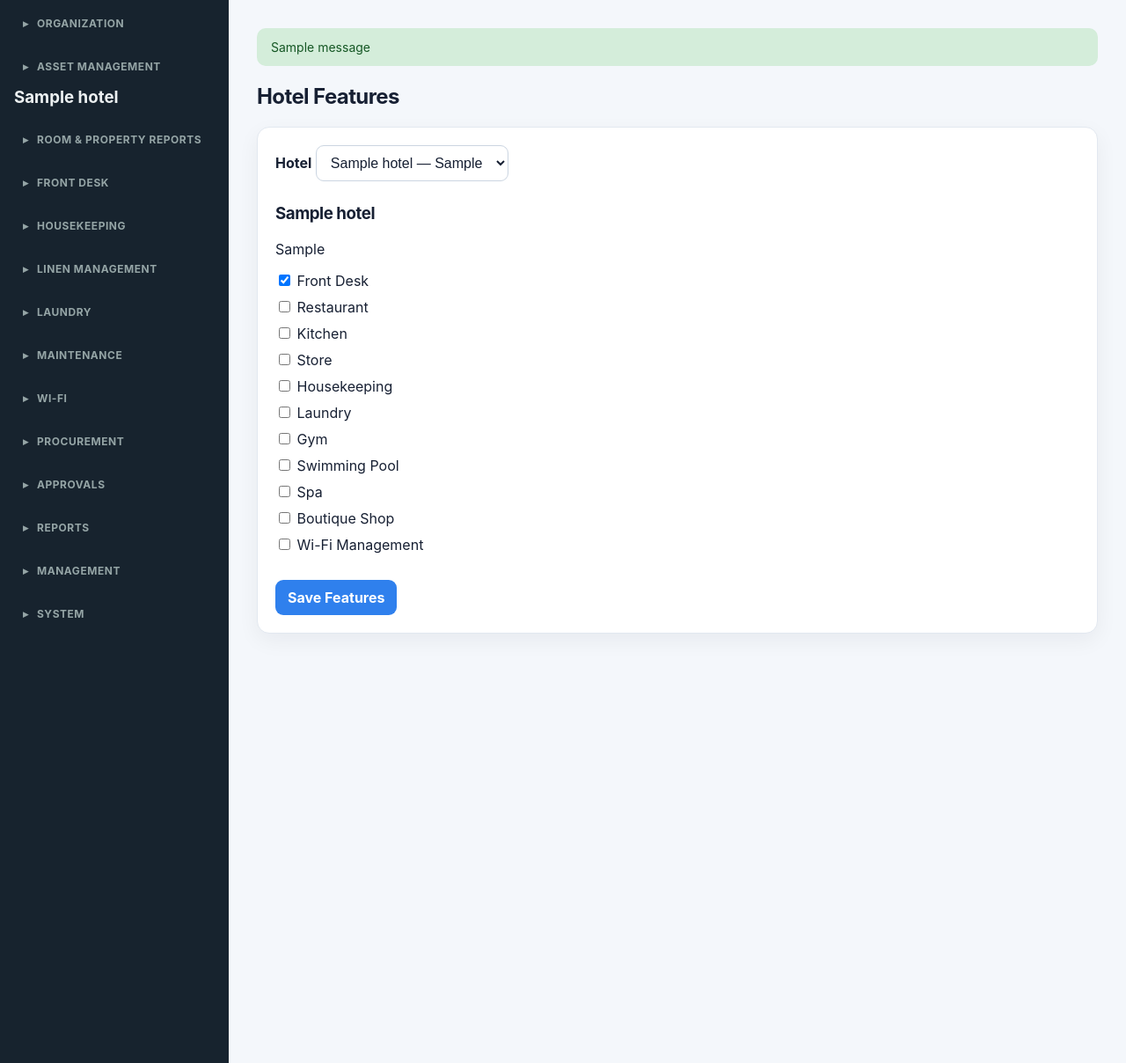
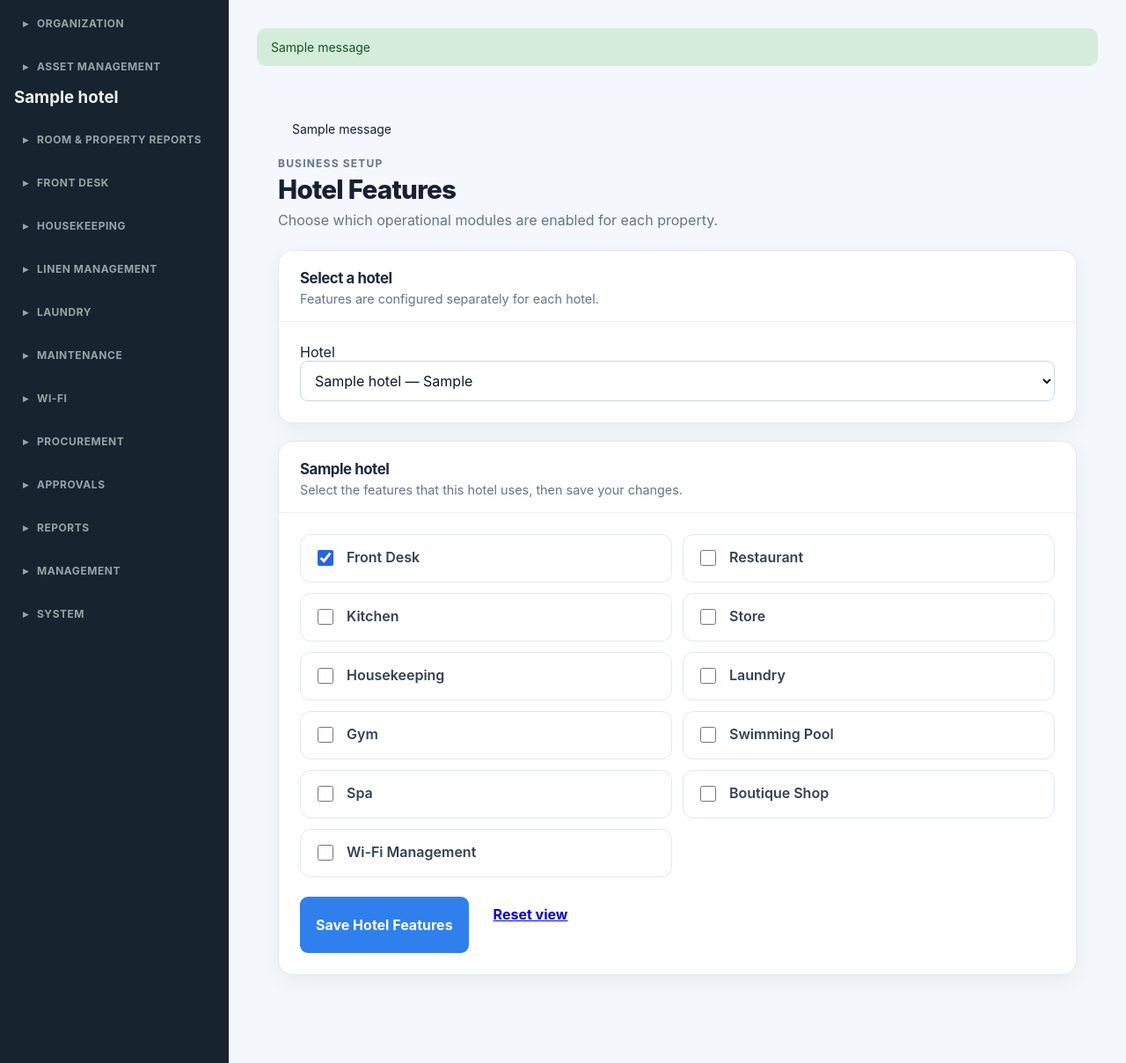
Before and after one commit to nazinamu66/hotel-hms, a Django app: page /inventory/hotel/features/ in a window 1280 px wide. Shown: the part 77-1285 px from the top of the page at 88% size. Run offline with Django 4.2, Linux system fonts and the light colour scheme; a user stored in the database is signed in; tables that the repository leaves empty hold one stand-in row (values such as "Sample post"); grey boxes marked "Sample" are stand-in pictures; one stand-in notice (Sample message) is shown; parts of the project's set-up code (start-up, migrations or seed data) failed here and were passed over.

Commit message:
Modernize hotel feature setup page

```diff
--- a/inventory/templates/inventory/hotel_features.html
+++ b/inventory/templates/inventory/hotel_features.html
@@ -1,118 +1,62 @@
 {% extends "base/base.html" %}
-
-{% block title %}Hotel Features{% endblock %}
-
+{% block title %}Hotel Features | Hotel HMS{% endblock %}
 {% block content %}
-
-<h2>Hotel Features</h2>
-
-<div class="card">
-
-<form method="get" style="margin-bottom:25px;">
-
-    <label>
-        <strong>Hotel</strong>
-    </label>
-
-    <select
-        name="hotel"
-        onchange="this.form.submit()"
-        required
-    >
-
-        <option value="">
-            — Select Hotel —
-        </option>
-
-        {% for h in hotels %}
-
-        <option
-            value="{{ h.id }}"
-            {% if hotel and hotel.id == h.id %}selected{% endif %}
-        >
-            {{ h.name }}
-            {% if h.location %}
-                — {{ h.location }}
-            {% endif %}
-        </option>
-
-        {% endfor %}
-
-    </select>
-
-    <noscript>
-        <button
-            type="submit"
-            class="btn btn-secondary"
-        >
-            Load Hotel
-        </button>
-    </noscript>
-
-</form>
-
-
-{% if hotel %}
-
-    <h3>
-        {{ hotel.name }}
-    </h3>
-
-    {% if hotel.location %}
-        <p>{{ hotel.location }}</p>
+<style>
+.feature-page{max-width:1120px;margin:0 auto;padding:30px 24px 48px}
+.feature-head{display:flex;justify-content:space-between;align-items:flex-start;gap:18px;flex-wrap:wrap;margin-bottom:24px}
+.feature-kicker{font-size:.75rem;font-weight:700;letter-spacing:.1em;text-transform:uppercase;color:#64748b}
+.feature-head h1{font-size:1.85rem;font-weight:760;color:#172033;margin:4px 0 7px}
+.feature-head p{color:#64748b;margin:0;max-width:700px}
+.feature-card{background:#fff;border:1px solid #e2e8f0;border-radius:16px;box-shadow:0 8px 26px rgba(15,23,42,.05);overflow:hidden;margin-bottom:20px}
+.feature-card-head{padding:21px 24px 17px;border-bottom:1px solid #edf1f5}
+.feature-card-head h2{font-size:1.05rem;font-weight:700;color:#1e293b;margin:0 0 5px}
+.feature-card-head p{font-size:.9rem;color:#64748b;margin:0}
+.feature-card-body{padding:24px}
+.feature-select{display:block;width:100%;max-width:100%;min-height:46px;box-sizing:border-box;border:1px solid #cbd5e1;border-radius:9px;padding:10px 12px;background:#fff;color:#0f172a;font:inherit}
+.feature-check-grid{display:grid;grid-template-columns:repeat(2,minmax(0,1fr));gap:12px}
+.feature-option{display:flex;align-items:flex-start;gap:12px;padding:15px;border:1px solid #e2e8f0;border-radius:12px;background:#fff;cursor:pointer;transition:border-color .15s,background .15s}
+.feature-option:hover{border-color:#93c5fd;background:#f8fbff}
+.feature-option input{width:18px;height:18px;margin-top:2px;accent-color:#2563eb;flex-shrink:0}
+.feature-option span{color:#334155;font-weight:600}
+.feature-actions{display:flex;gap:10px;flex-wrap:wrap;margin-top:22px}
+.feature-actions .btn{min-height:44px;padding:10px 18px;border-radius:9px;font-weight:650}
+.feature-empty{padding:24px;border:1px dashed #cbd5e1;border-radius:12px;color:#64748b;background:#f8fafc}
+@media(max-width:700px){.feature-page{padding:22px 14px 32px}.feature-head h1{font-size:1.55rem}.feature-card-head,.feature-card-body{padding:18px}.feature-check-grid{grid-template-columns:1fr}}
+</style>
+<div class="feature-page">
+    {% if messages %}{% for message in messages %}<div class="alert alert-{{ message.tags|default:'info' }}">{{ message }}</div>{% endfor %}{% endif %}
+    <div class="feature-head"><div><div class="feature-kicker">Business setup</div><h1>Hotel Features</h1><p>Choose which operational modules are enabled for each property.</p></div></div>
+    <section class="feature-card">
+        <div class="feature-card-head"><h2>Select a hotel</h2><p>Features are configured separately for each hotel.</p></div>
+        <div class="feature-card-body">
+            <form method="get">
+                <label class="form-label fw-semibold" for="hotel">Hotel</label>
+                <select class="feature-select" id="hotel" name="hotel" onchange="this.form.submit()" required>
+                    <option value="">Choose a hotel…</option>
+                    {% for h in hotels %}<option value="{{ h.id }}" {% if hotel and hotel.id == h.id %}selected{% endif %}>{{ h.name }}{% if h.location %} — {{ h.location }}{% endif %}</option>{% endfor %}
+                </select>
+                <noscript><button type="submit" class="btn btn-outline-secondary mt-3">Load hotel</button></noscript>
+            </form>
+        </div>
+    </section>
+    {% if hotel %}
+        <section class="feature-card">
+            <div class="feature-card-head"><h2>{{ hotel.name }}</h2><p>Select the features that this hotel uses, then save your changes.</p></div>
+            <div class="feature-card-body">
+                <form method="post">{% csrf_token %}
+                    <div class="feature-check-grid">
+                        {% for key,label in features.items %}
+                            <label class="feature-option"><input type="checkbox" name="features" value="{{ key }}" {% if key in active_features %}checked{% endif %}><span>{{ label }}</span></label>
+                        {% endfor %}
+                    </div>
+                    <div class="feature-actions"><button type="submit" class="btn btn-primary">Save Hotel Features</button><a href="{% url 'inventory:hotel_feature_setup' %}?hotel={{ hotel.id }}" class="btn btn-outline-secondary">Reset view</a></div>
+                </form>
+            </div>
+        </section>
+    {% elif hotels %}
+        <div class="feature-empty">Select a hotel above to view and configure its features.</div>
+    {% else %}
+        <div class="feature-empty"><strong>No hotels available</strong><br>Create or activate a hotel before configuring features.</div>
     {% endif %}
-
-
-    <form method="post">
-
-        {% csrf_token %}
-
-        {% for key,label in features.items %}
-
-        <label style="display:block; margin-bottom:10px;">
-
-            <input
-                type="checkbox"
-                name="features"
-                value="{{ key }}"
-                {% if key in active_features %}checked{% endif %}
-            >
-
-            {{ label }}
-
-        </label>
-
-        {% endfor %}
-
-        <br>
-
-        <button
-            type="submit"
-            class="btn btn-primary"
-        >
-            Save Features
-        </button>
-
-    </form>
-
-{% else %}
-
-    {% if hotels %}
-
-        <p>
-            Select a hotel above to configure its features.
-        </p>
-
-    {% else %}
-
-        <p>
-            No hotels are available for configuration.
-        </p>
-
-    {% endif %}
-
-{% endif %}
-
 </div>
-
 {% endblock %}
```
